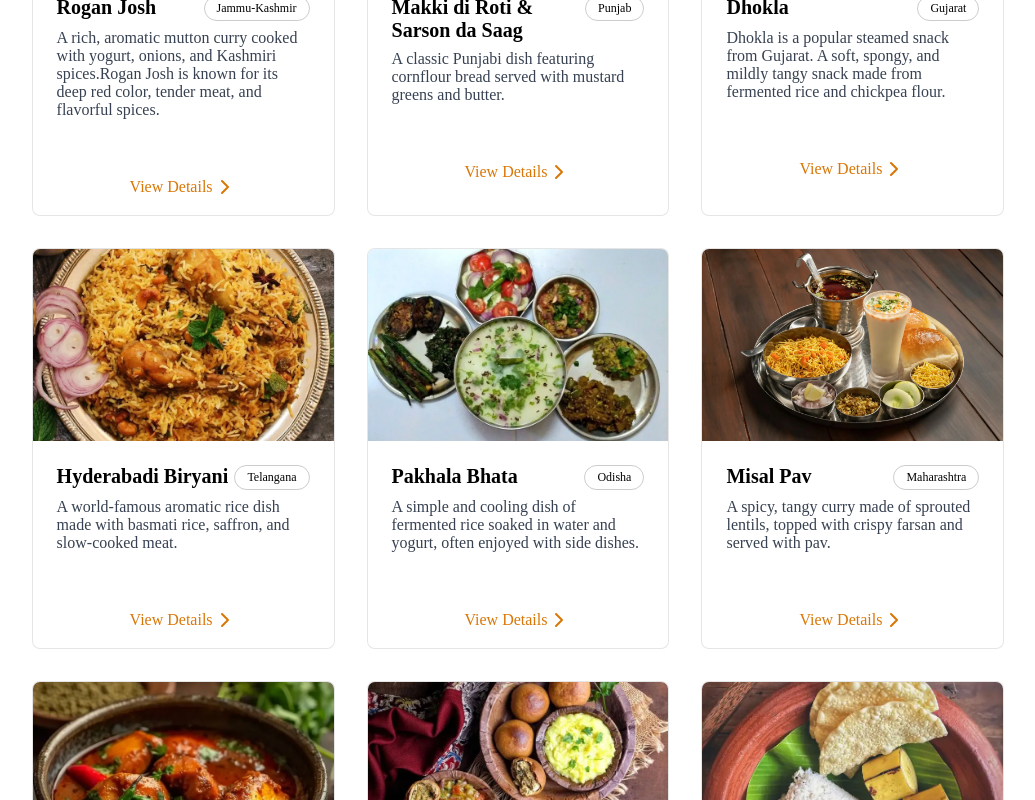
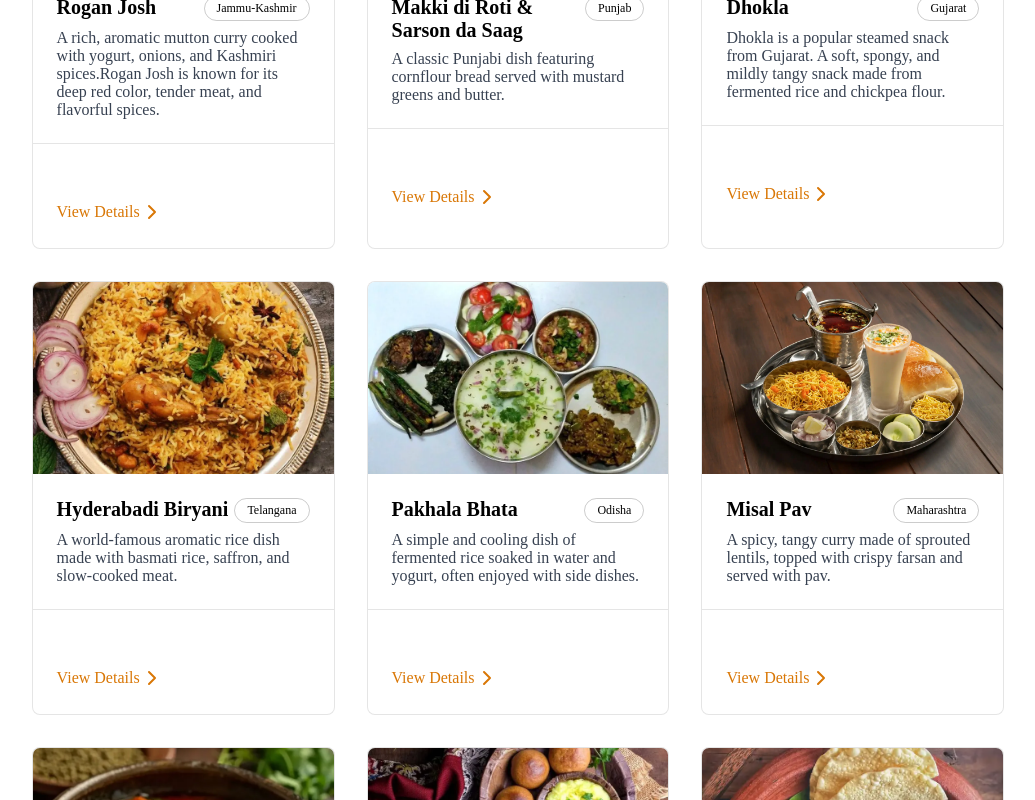
Before and after one commit to prasadmahind123/IndianCulture, a React (Vite) app: page /cuisine in a window 1280 px wide. Shown: the part 3260-4060 px from the top of the page, without its empty margins (122-1157 px from the left). Built offline with nearby package versions, Linux system fonts and the light colour scheme; no server answers.

Commit message:
Update Cuisine.jsx

```diff
--- a/src/Pages/Cuisine.jsx
+++ b/src/Pages/Cuisine.jsx
@@ -305,7 +305,7 @@ const Cuisine = () => {
                 <div className="dish-content">
                   <p className="dish-description">{dish.description}</p>
                 </div>
-                <div className="read-more">
+                <div className="dish-footer">
                   <Link to={`/cuisine/${dish.index}`}>
                     <button className="dish-link">
                       View Details <ChevronRight className="ml-1 h-4 w-4" />
```
